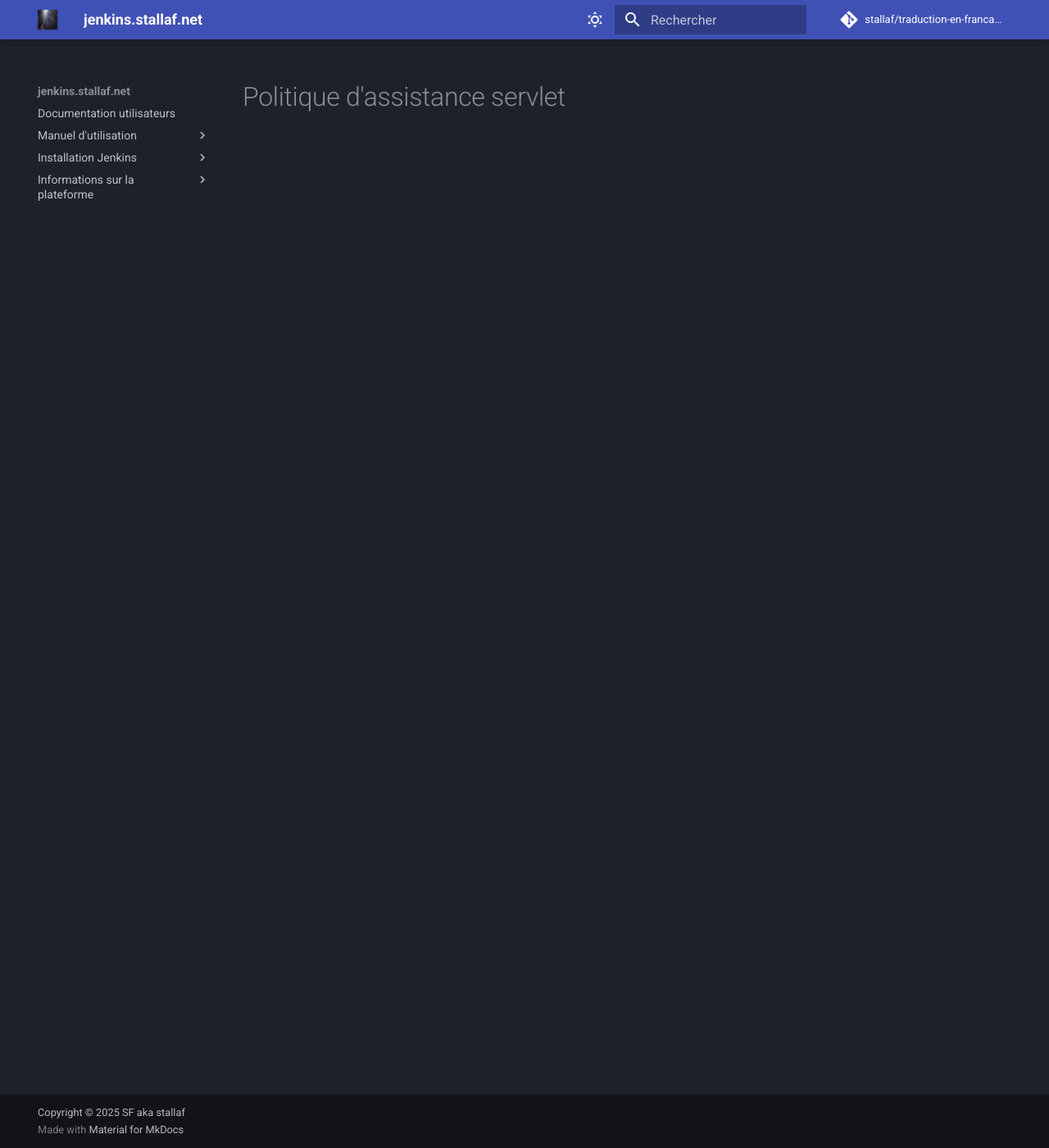
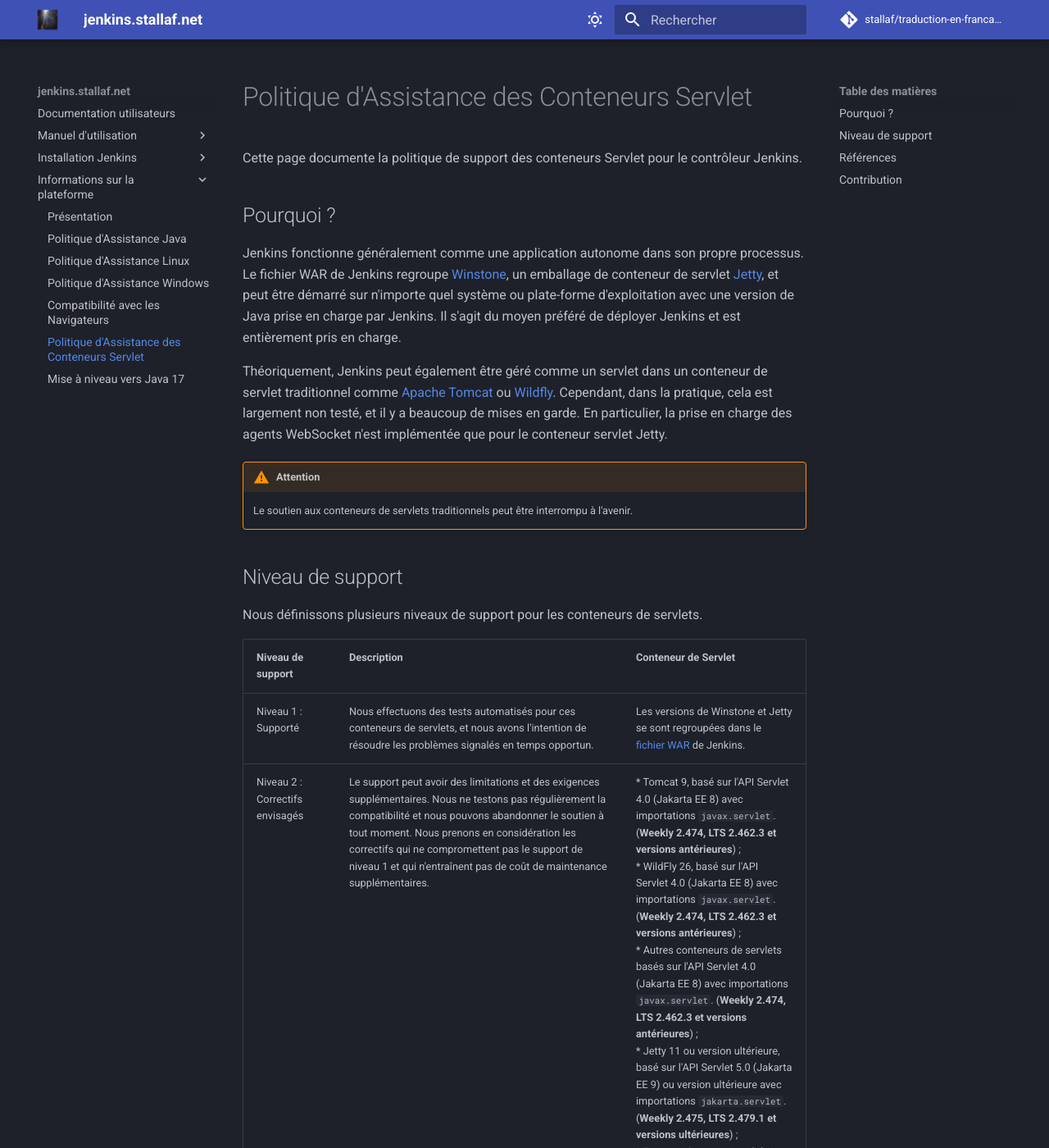
Before and after one commit to stallaf/traduction-en-francais-de-la-documentation-de-JENKINS, an MkDocs documentation site: the page built from docs/plateforme-servlet.md, in a window 1280 px wide and 1400 px high. Shown: the whole window at 82% size. Built offline with MkDocs 1.6.1 and Material for MkDocs 9.7.7, drawn with Linux system fonts in a browser that asks for light colours; comment, search, counter and statistics services are not loaded; the version menu is left out; some of the changed text lies outside the part shown.

Commit message:
Rédaction plateforme-servlet.md Ajout nouvelle ligne au menu mydocs.yml

```diff
--- a/docs/plateforme-servlet.md
+++ b/docs/plateforme-servlet.md
@@ -1 +1,38 @@
-# Politique d'assistance servlet
+# Politique d'Assistance des Conteneurs Servlet
+
+Cette page documente la politique de support des conteneurs Servlet pour le contrôleur Jenkins.
+
+## Pourquoi ?
+
+Jenkins fonctionne généralement comme une application autonome dans son propre processus. Le fichier WAR de Jenkins regroupe [Winstone](https://github.com/jenkinsci/winstone), un emballage de conteneur de servlet [Jetty](https://www.eclipse.org/jetty/), et peut être démarré sur n'importe quel système ou plate-forme d'exploitation avec une version de Java prise en charge par Jenkins. Il s'agit du moyen préféré de déployer Jenkins et est entièrement pris en charge.
+
+Théoriquement, Jenkins peut également être géré comme un servlet dans un conteneur de servlet traditionnel comme [Apache Tomcat](https://tomcat.apache.org/) ou [Wildfly](https://www.wildfly.org/). Cependant, dans la pratique, cela est largement non testé, et il y a beaucoup de mises en garde. En particulier, la prise en charge des agents WebSocket n'est implémentée que pour le conteneur servlet Jetty.
+
+!!! warning "Attention"
+
+    Le soutien aux conteneurs de servlets traditionnels peut être interrompu à l'avenir.
+
+## Niveau de support
+
+Nous définissons plusieurs niveaux de support pour les conteneurs de servlets.
+
+|  Niveau de support | Description | Conteneur de Servlet |
+| ----------------------------- | ------------------ | --------------------------------- |
+| Niveau 1 : Supporté | Nous effectuons des tests automatisés pour ces conteneurs de servlets, et nous avons l'intention de résoudre les problèmes signalés en temps opportun. | Les versions de Winstone et Jetty se sont regroupées dans le [fichier WAR](./installation-war.md) de Jenkins.
+| Niveau 2 : Correctifs envisagés | Le support peut avoir des limitations et des exigences supplémentaires. Nous ne testons pas régulièrement la compatibilité et nous pouvons abandonner le soutien à tout moment. Nous prenons en considération les correctifs qui ne compromettent pas le support de niveau 1 et qui n'entraînent pas de coût de maintenance supplémentaires. | * Tomcat 9, basé sur l'API Servlet 4.0 (Jakarta EE 8) avec importations `javax.servlet`. (**Weekly 2.474, LTS 2.462.3 et versions antérieures**) ;<br> * WildFly 26, basé sur l'API Servlet 4.0 (Jakarta EE 8) avec importations `javax.servlet`. (**Weekly 2.474, LTS 2.462.3 et versions antérieures**) ;<br> * Autres conteneurs de servlets basés sur l'API Servlet 4.0 (Jakarta EE 8) avec importations `javax.servlet`. (**Weekly 2.474, LTS 2.462.3 et versions antérieures**) ;<br> * Jetty 11 ou version ultérieure, basé sur l'API Servlet 5.0 (Jakarta EE 9) ou version ultérieure avec importations `jakarta.servlet`. (**Weekly 2.475, LTS 2.479.1 et versions ultérieures**) ;<br> * Tomcat 10 ou version ultérieure, basé sur l'API Servlet 5.0 (Jakarta EE 9) ou version ultérieure avec importations `jakarta.servlet`. (**Weekly 2.475, LTS 2.479.1 et versions ultérieures**) ;<br> * WildFly 27 ou version ultérieure, basé sur Servlet API 5.0 (Jakarta EE 9) ou version ultérieure avec importations `jakarta.servlet`. (**Weekly 2.475, LTS 2.479.1 et versions ultérieures**).
+| Niveau 3 : Non pris en charge | Ces versions sont connues pour être incompatibles ou avoir des limitations graves. Nous ne prenons pas en charge les conteneurs de servlet répertoriés. | * Jetty 11 ou version ultérieure, basée sur le servlet API 5.0 (Jakarta EE 9) ou ultérieur avec les importations de `jakarta.servlet`. (**Weekly 2.474, LTS 2.462.3 et ultérieur**) ; <br>* Tomcat 10 ou version ultérieure, basé sur Servlet API 5.0 (Jakarta EE 9) ou ultérieur avec les importations de `jakarta.servlet`. (**Weekly 2.474, LTS 2.462.3 et ultérieur**) ;<br> * Wildfly 27 ou version ultérieure, basée sur le servlet API 5.0 (Jakarta EE 9) ou ultérieur avec les importations de `jakarta.servlet`. (**Weekly 2.474, LTS 2.462.3 et ultérieur**) ;<br> * Autres conteneurs de servlets basés sur le servlet API 5.0 (Jakarta EE 9) ou ultérieur avec les importations de `jakarta.servlet`. (**Weekly 2.474, LTS 2.462.3 et ultérieur**) |
+
+!!! Warning "Attention"
+
+    Le soutien à Jakarta EE 8 devrait se terminer avec la sortie du LTS d'octobre.
+
+## Références
+
+* [Instructions d'installation](./installation-autres-conteneurs.md) ;
+* [Versions de Jetty](https://www.eclipse.org/jetty/) ;
+* [Versions de Tomcat](https://tomcat.apache.org/whichversion.html) ;
+* [Annonce de versions de Wildfly 27](https://www.wildfly.org/news/2022/11/09/WildFly27-Final-Released/).
+
+## Contribution
+
+N'hésitez pas à proposer des _PRs_ (Pull Requests) qui ajoutent la prise en charge ou la documentation d'autres conteneurs de servlets ou à partager vos commentaires ; nous apprécions vos contributions ! La prise en charge des conteneurs de servlets dans Jenkins relève du groupe d'intérêt spécial Platform, qui dispose d'un chat, d'un forum et organise des réunions régulières. Vous êtes les bienvenus sur ces canaux.
--- a/mkdocs.yml
+++ b/mkdocs.yml
@@ -113,3 +113,5 @@ nav:
     - Politique d'Assistance Linux: plateforme-linux.md
     - Politique d'Assistance Windows: plateforme-windows.md
     - Compatibilité avec les Navigateurs: plateforme-navigateurs.md
+    - Politique d'Assistance des Conteneurs Servlet: plateforme-servlet.md
+    - Mise à niveau vers Java 17: plateforme-maj-java-17.md
```
